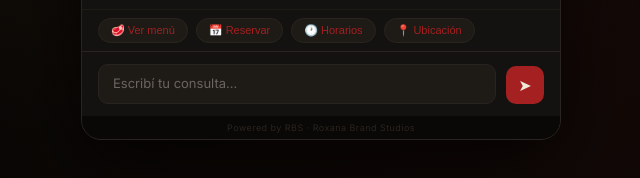
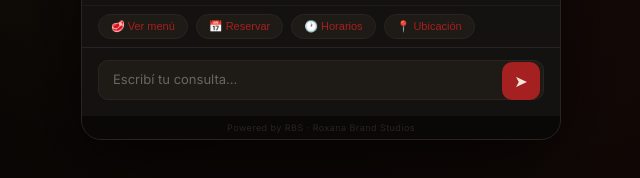
Before and after one commit to ryg15/agente-lacabrera-, a website: page index.html in a window 1280 px wide. Both pictures are taken after a click on the button "HABLAR CON FACU". Shown: the part 600-778 px from the top of the page, 319-959 px from the left. Drawn offline with nearby package versions, Linux system fonts and the light colour scheme.

Commit message:
Update index.html

```diff
--- a/index.html
+++ b/index.html
@@ -300,21 +300,18 @@
   .chat-input-wrap {
     padding: 12px 16px;
     border-top: 1px solid #2A2420;
-    display: flex;
-    gap: 10px;
-    align-items: flex-end;
     background: #141210;
-    overflow: hidden;
+    position: relative;
     box-sizing: border-box;
   }
 
   .chat-input {
-    flex: 1;
-    min-width: 0;
+    width: 100%;
+    box-sizing: border-box;
     background: #1E1A16;
     border: 1px solid #2A2420;
     border-radius: 10px;
-    padding: 10px 14px;
+    padding: 10px 52px 10px 14px;
     color: #F2E8D9;
     font-size: 13px;
     font-family: 'Inter', sans-serif;
@@ -329,7 +326,10 @@
   .chat-input::placeholder { color: #6B6560; }
 
   .send-btn {
-    width: 38px; min-width: 38px; height: 38px;
+    position: absolute;
+    right: 20px;
+    bottom: 16px;
+    width: 38px; height: 38px;
     background: #A52020;
     border: none;
     border-radius: 10px;
@@ -337,7 +337,6 @@
     display: flex; align-items: center; justify-content: center;
     font-size: 16px;
     color: #F2E8D9;
-    flex-shrink: 0;
     transition: transform 0.15s, opacity 0.15s;
   }
 
```
